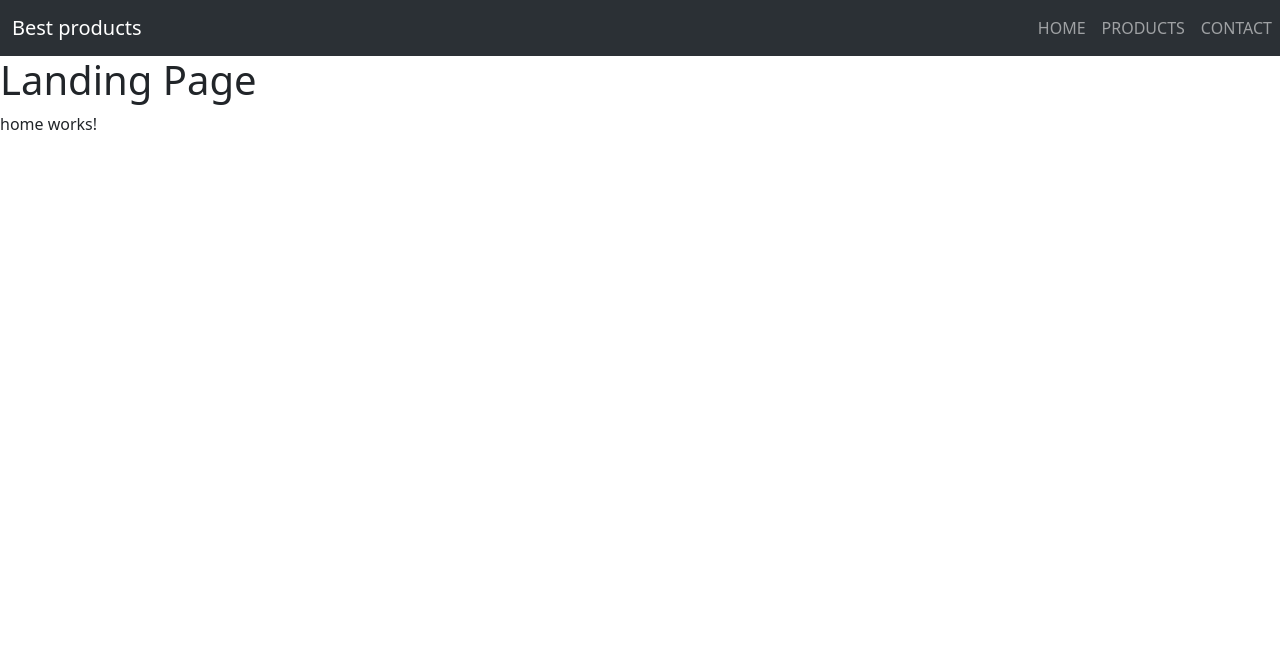
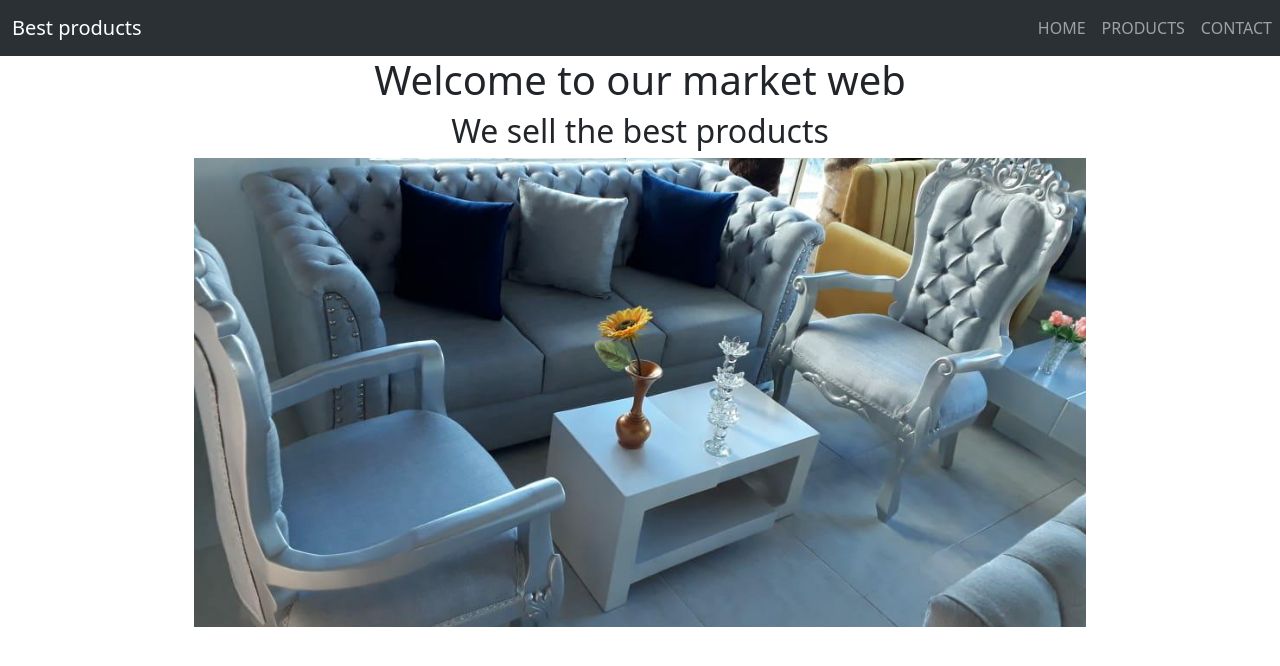
Before and after one commit to JosePater/Landing-page-Angular-17, an Angular app: page / in a window 1280 px wide. Shown: the top 666 px of the page. Built offline with nearby package versions, Linux system fonts and the light colour scheme.

Commit message:
feat: added home page

```diff
--- a/src/app/app.component.html
+++ b/src/app/app.component.html
@@ -18,6 +18,4 @@
   </div>
 </nav>
 
-<h1>Landing Page</h1>
-
 <router-outlet></router-outlet>
--- a/src/app/pages/home/home.component.css
+++ b/src/app/pages/home/home.component.css
@@ -0,0 +1,10 @@
+.container {
+    display: grid;
+    justify-items: center;
+}
+
+img{
+    width: 80%;
+    height: 70%;
+    object-fit: cover;
+}
--- a/src/app/pages/home/home.component.html
+++ b/src/app/pages/home/home.component.html
@@ -1 +1,5 @@
-<p>home works!</p>
+<div class="container">
+  <h1>Welcome to our market web</h1>
+  <h2>We sell the best products</h2>
+  <img src="../../../assets/images/portada.png" alt="">
+</div>
```
Also changed, not shown: src/assets/images/portada.png (added).
